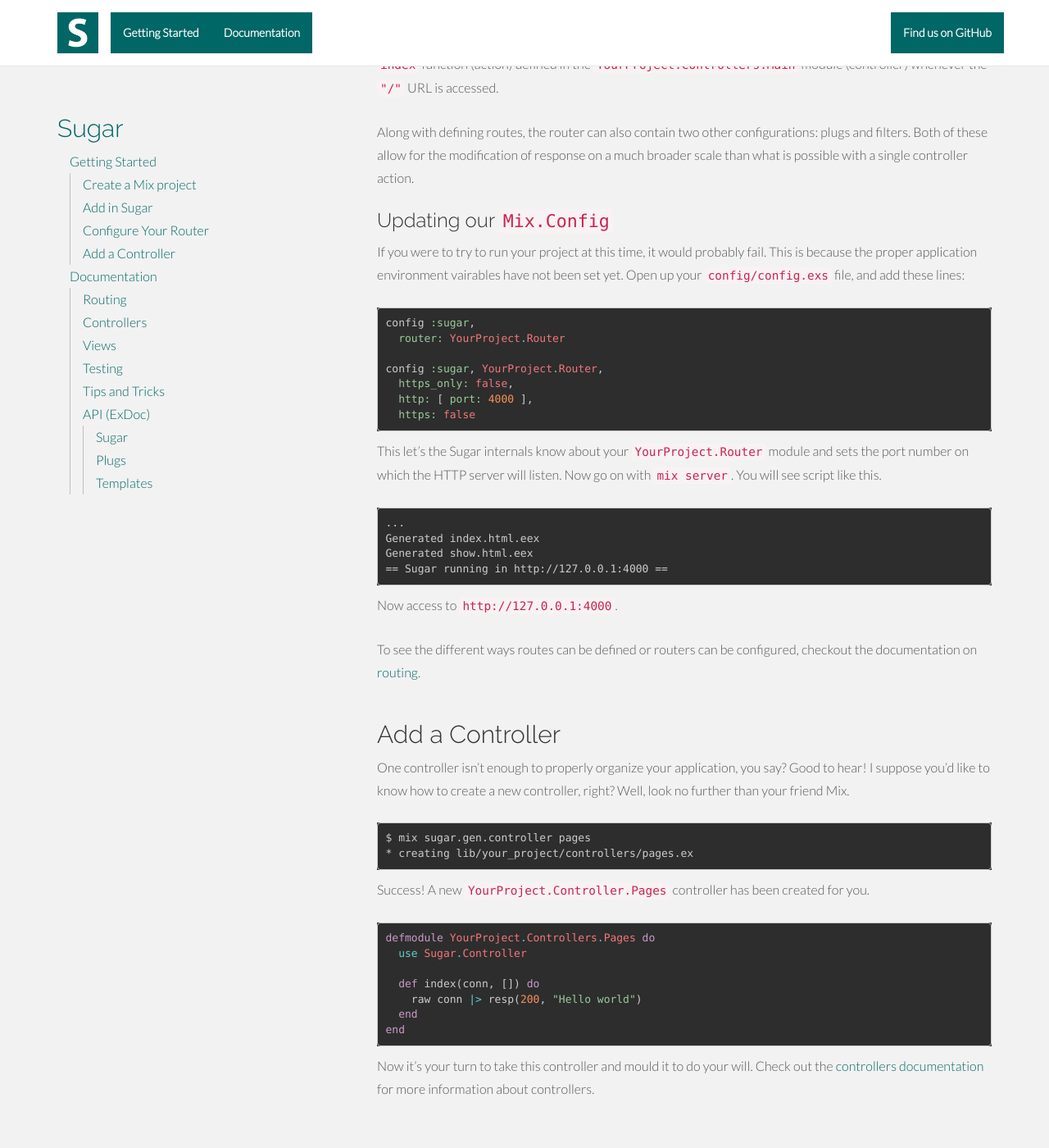
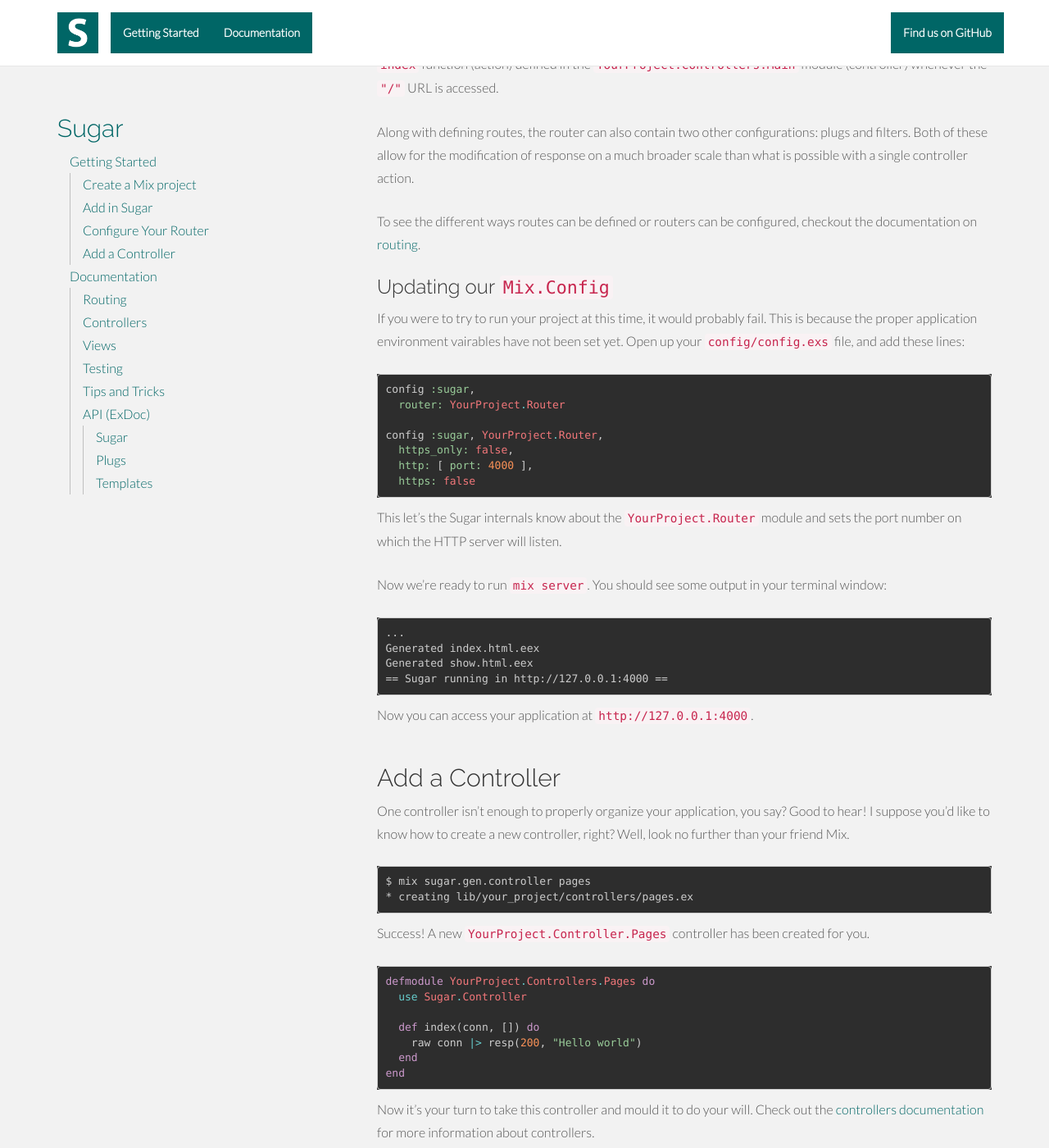
Before and after one commit to sugar-framework/sugar-framework.github.io, a Jekyll site: the page built from _posts/2014-02-15-geting-started-index.md, in a window 1280 px wide and 1400 px high, scrolled down 4505 px. Shown: the whole window at 82% size. Built offline with Jekyll 4.4.1, drawn with Linux system fonts in a browser that asks for light colours; nearby versions of some CDN libraries; Markdown is read by kramdown in place of the engine named in the settings.

Commit message:
Minor fixes
- Move router doc link to the actual section about routers
- Fix up the wording around some of the `mix server` stuff

````diff
--- a/_posts/2014-02-15-geting-started-index.md
+++ b/_posts/2014-02-15-geting-started-index.md
@@ -206,6 +206,8 @@ Routes are defined with the form `method route [guard], controller, action`, so
 
 Along with defining routes, the router can also contain two other configurations: plugs and filters. Both of these allow for the modification of response on a much broader scale than what is possible with a single controller action.
 
+To see the different ways routes can be defined or routers can be configured, checkout the documentation on [routing](/docs/routing/).
+
 ### Updating our `Mix.Config`
 
 If you were to try to run your project at this time, it would probably fail. This is because the proper application environment vairables have not been set yet. Open up your `config/config.exs` file, and add these lines:
@@ -220,8 +222,9 @@ config :sugar, YourProject.Router,
   https: false
 ```
 
-This let's the Sugar internals know about your `YourProject.Router` module and sets the port number on which the HTTP server will listen.
-Now go on with `mix server`. You will see script like this.
+This let's the Sugar internals know about the `YourProject.Router` module and sets the port number on which the HTTP server will listen.
+
+Now we're ready to run `mix server`. You should see some output in your terminal window:
 
 ```
 ...
@@ -229,9 +232,8 @@ Generated index.html.eex
 Generated show.html.eex
 == Sugar running in http://127.0.0.1:4000 ==
 ```
-Now access to `http://127.0.0.1:4000`.
 
-To see the different ways routes can be defined or routers can be configured, checkout the documentation on [routing](/docs/routing/).
+Now you can access your application at `http://127.0.0.1:4000`.
 
 <section id="add-a-controller"></section>
 ## Add a Controller
````
